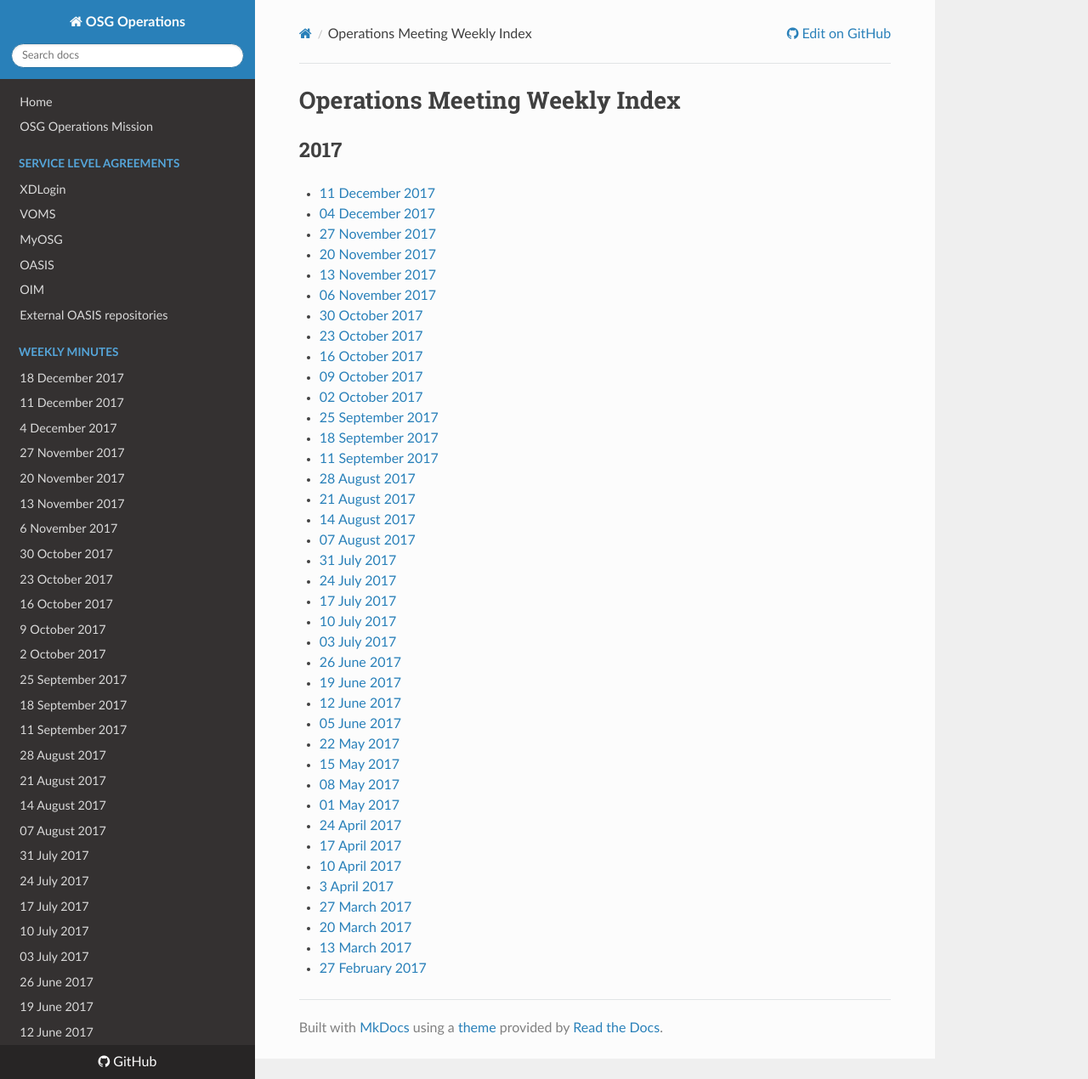
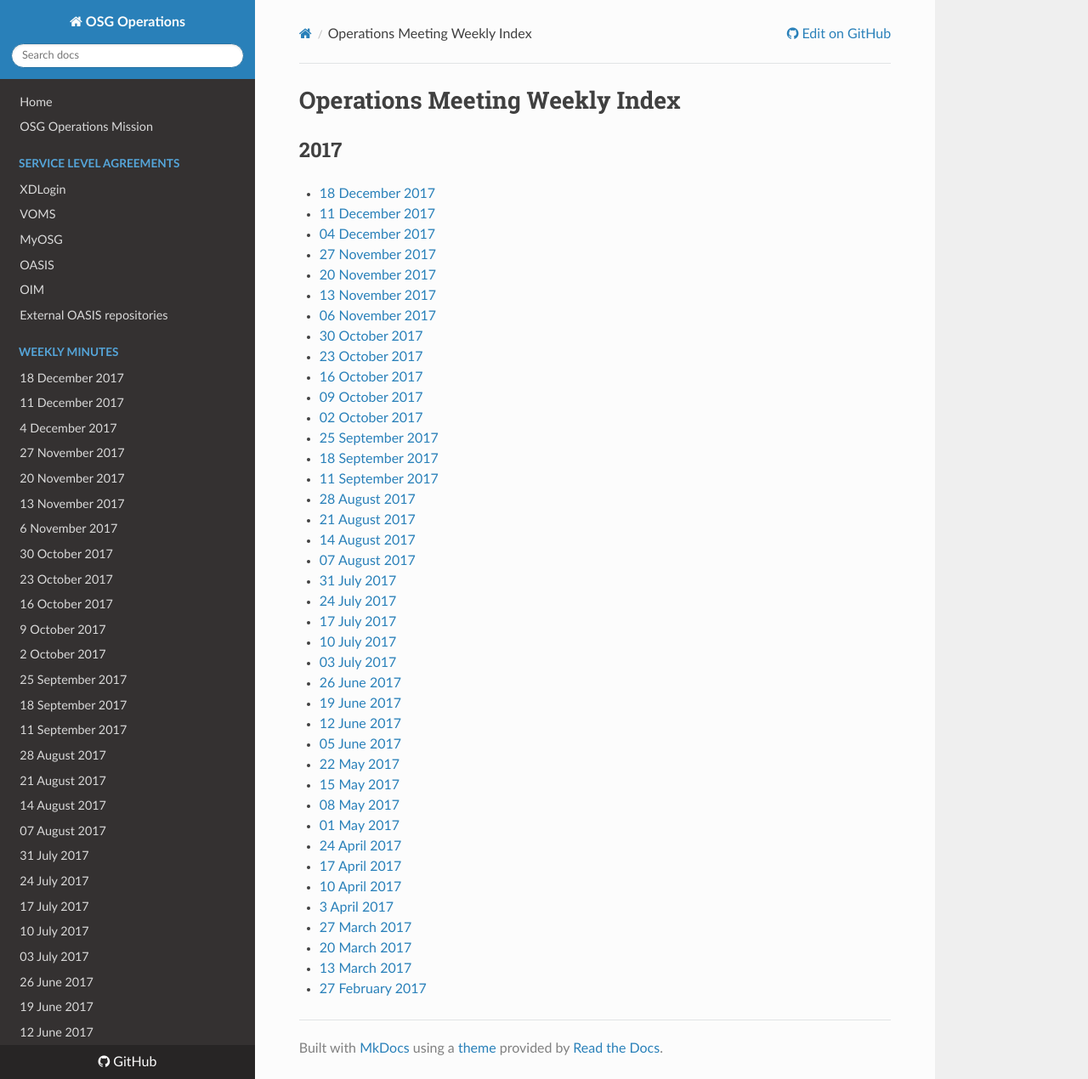
Before and after one commit to osg-htc/operations, an MkDocs documentation site: the page built from docs/WeeklyMinutes/MeetingIndex.md, in a window 1280 px wide and 1270 px high. Shown: the whole window at 85% size. Built offline with MkDocs 1.6.1, drawn with Linux system fonts in a browser that asks for light colours; nearby versions of some CDN libraries; old or Windows-style settings are respelled for this version of MkDocs.

Commit message:
Update MeetingIndex.md

```diff
--- a/docs/WeeklyMinutes/MeetingIndex.md
+++ b/docs/WeeklyMinutes/MeetingIndex.md
@@ -1,6 +1,7 @@
 # Operations Meeting Weekly Index
 
 ## 2017
+   * [18 December 2017](18Dec2017.md)
    * [11 December 2017](11Dec2017.md)
    * [04 December 2017](04Dec2017.md)
    * [27 November 2017](27Nov2017.md)
```
